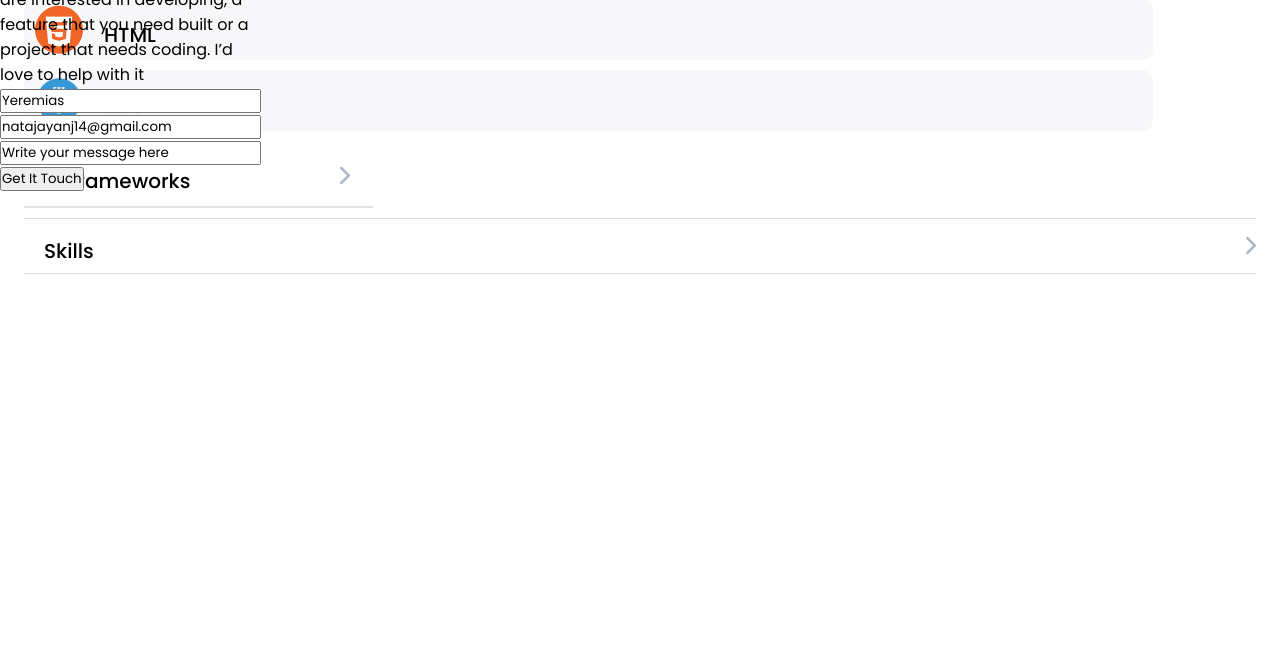
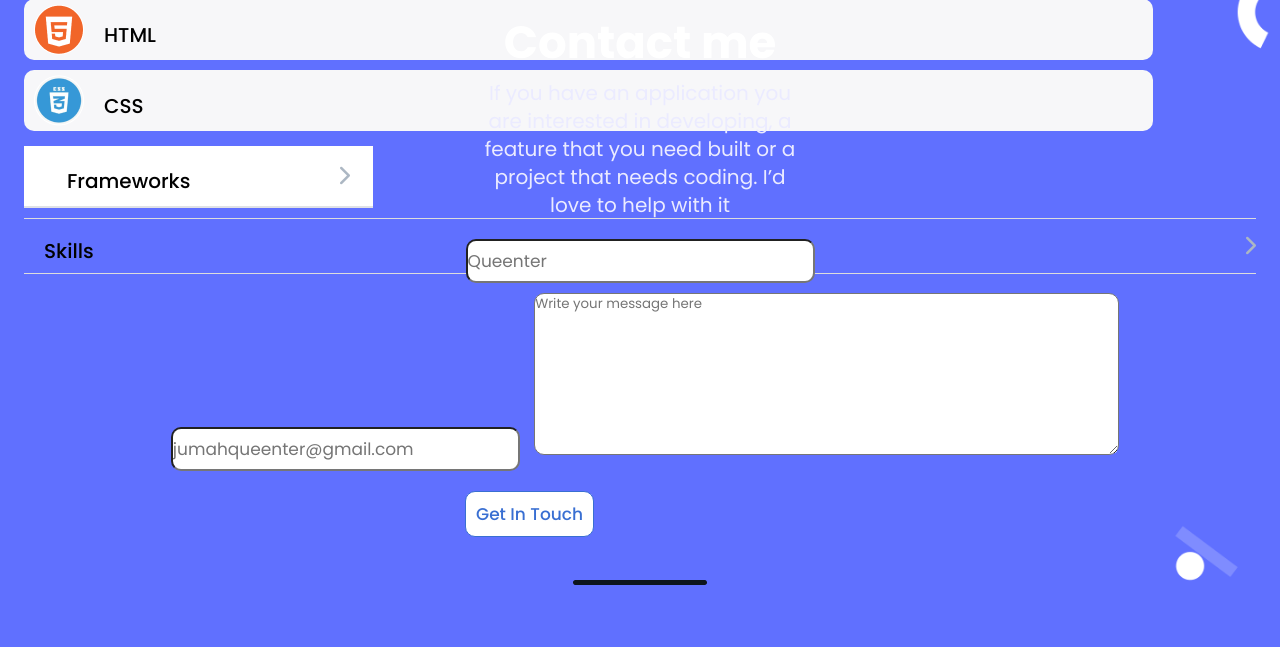
Before and after one commit to QueenterJuma/Portfolio_Mobile-version, a plain HTML site: page index.html in a window 1280 px wide. Shown: the part 3242-3889 px from the top of the page. Before the commit the page ends 3516 px from the top, so only its background shows below. Drawn offline with Linux system fonts and the light colour scheme.

Commit message:
changes in index.html and css file

```diff
--- a/index.html
+++ b/index.html
@@ -151,6 +151,7 @@
       </div>
     </div>
     </section>
+
     <section class="d-flex-column">
         <div class="me">
             <div class="description desc">
@@ -223,19 +224,30 @@
         </ul>
     </div>
     </section>
-    <section>
+
+    <section class="d-flex-column contact-f">
+      <div class="plc-img6"></div>
+      <div class="f-header">
       <h2>Contact me</h2>
+      </div>
+      <div class="f-text">
       <p>If you have an application you <br>
         are interested in developing, a <br>
         feature that you need built or a <br>
         project that needs coding. I’d <br>
         love to help with it </p>
+        </div>
       <form action="index.html">
-        <input type="text" id="name" value="Yeremias"><br>
-        <input type="email" id="email" value="natajayanj14@gmail.com"><br>
-        <input type="text" id="message" value="Write your message here"><br>
-        <input type="submit" id="button" value="Get It Touch">
+        <div class="f-input">
+        <input type="text" id="name" placeholder="Queenter">
+        </div>
 
+        <input type="email" id="email" placeholder="jumahqueenter@gmail.com">
+        <textarea type="text" id="message" rows="8" cols="50" placeholder="Write your message here"></textarea>
+       <div class="f-button">
+        <button type="submit" id="button">Get In Touch</button>
+        </div>
+        <img src="./image/form-Shape.png" alt="dash shape">
       </form>
     </section>
     <script src="script.js"></script>
--- a/style.css
+++ b/style.css
@@ -346,6 +346,50 @@ button:active {
   background-color: #2230d2;
 }
 
+.f-header {
+  font-family: 'Poppins';
+  font-style: normal;
+  font-weight: 700;
+  margin-top: 90px;
+  font-size: 30px;
+  line-height: 52px;
+  color: #ffffff;
+}
+
+.f-text {
+  margin: 10px;
+  font-family: 'Poppins';
+  font-style: normal;
+  font-weight: 400;
+  font-size: 20px;
+  line-height: 28px;
+  text-align: center;
+  color: #ebebff;
+}
+
+input {
+  font-family: 'Poppins';
+  font-style: normal;
+  font-weight: 400;
+  font-size: 17px;
+  line-height: 20px;
+  color: #172b4d;
+  height: 40px;
+  width: 345px;
+  margin: 10px;
+  border-radius: 10px;
+}
+
+textarea {
+  border-radius: 10px;
+}
+
+.f-button {
+  border-radius: 8px;
+  margin: 0px 221px 0px 0px;
+  margin-bottom: 30px;
+}
+
 .plc-img1 {
   background-image: url(./image/pic1.png);
   background-repeat: no-repeat;
@@ -377,6 +421,22 @@ button:active {
   height: 228px;
   background-size: 100%;
 }
+
+.contact-f {
+  background: #6070ff;
+  border-top-left-radius: 50px;
+  background-image: url(./image/form-img2.png);
+  background-size: 200px;
+  width: 100%;
+  height: 720px;
+  background-position-x: right;
+  background-position-y: 20px;
+  background-repeat: no-repeat;
+  display: flex;
+  align-items: center;
+  text-align: center;
+}
+
 
 @media (min-width: 768px) {
   .navigation {
@@ -418,6 +478,21 @@ button:active {
     background-size: 450px;
     height: 448px;
   }
+
+  .contact-f {
+  background: #6070ff;
+  border-top-left-radius: 50px;
+  background-image: url(./image/form-img2.png);
+  background-size: 200px;
+  width: 100%;
+  height: 720px;
+  background-position-x: right;
+  background-position-y: 20px;
+  background-repeat: no-repeat;
+  display: flex;
+  align-items: center;
+  text-align: center;
+}
 
   .description {
     margin: 10rem 10rem 0 10rem;
@@ -503,4 +578,48 @@ button:active {
     background-color: #fff;
     border-bottom: 2px solid #dfe1e6;
   }
+
+  .f-header {
+    font-family: 'Poppins';
+    font-style: normal;
+    font-weight: 700;
+    margin-top: 90px;
+    font-size: 30px;
+    line-height: 52px;
+    color: #ffffff;
+  }
+
+  .f-text {
+    margin: 10px;
+    font-family: 'Poppins';
+    font-style: normal;
+    font-weight: 400;
+    font-size: 20px;
+    line-height: 28px;
+    text-align: center;
+    color: #ebebff;
+  }
+
+  input {
+    font-family: 'Poppins';
+    font-style: normal;
+    font-weight: 400;
+    font-size: 17px;
+    line-height: 20px;
+    color: #172b4d;
+    height: 40px;
+    width: 345px;
+    margin: 10px;
+    border-radius: 10px;
+  }
+
+  textarea {
+    border-radius: 10px;
+  }
+
+  .f-button {
+    border-radius: 8px;
+    margin: 0px 221px 0px 0px;
+    margin-bottom: 30px;
+  }
 }
```
Also changed, not shown: image/form-Shape.png (added), image/form-img1.png (added), image/form-img2.png (added).
